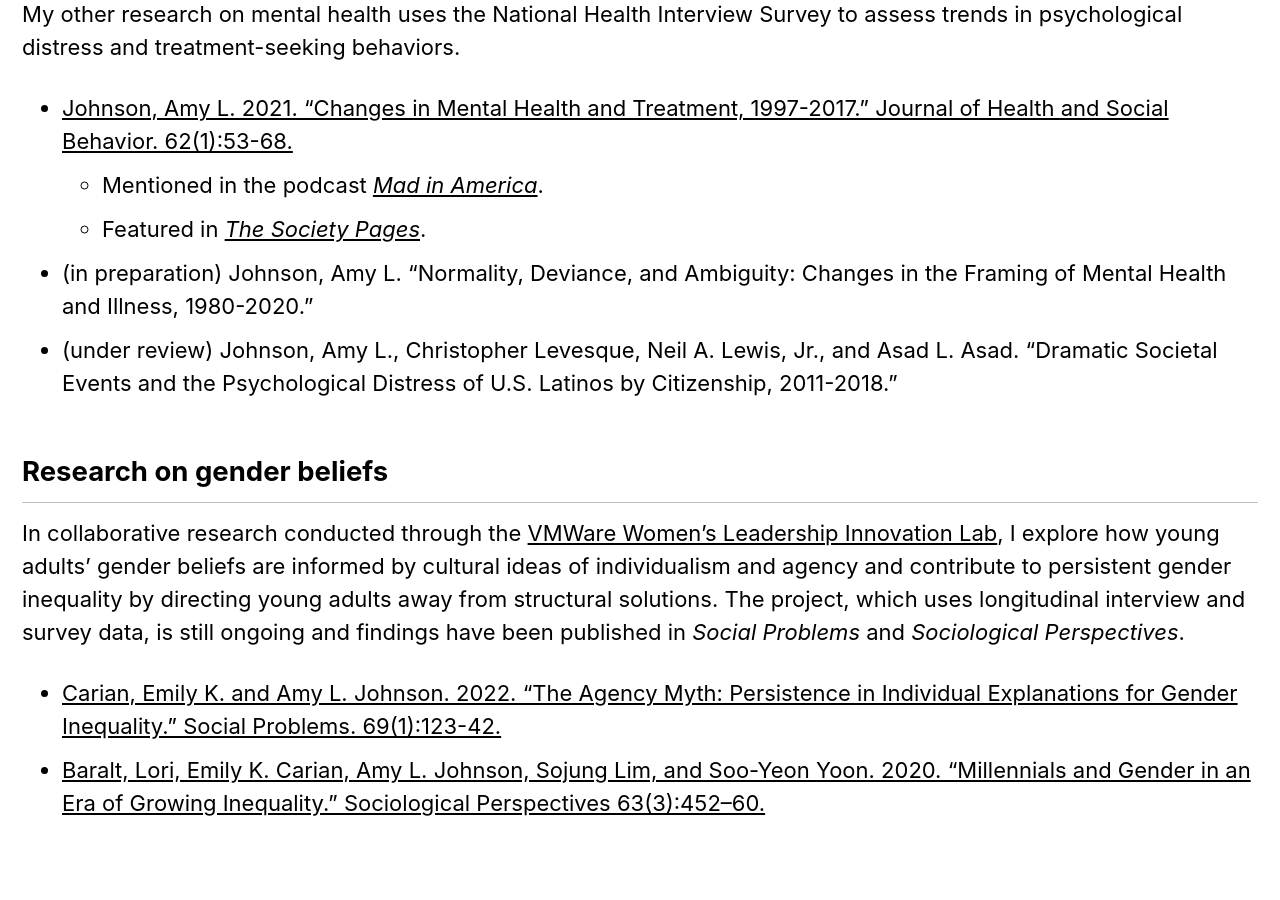
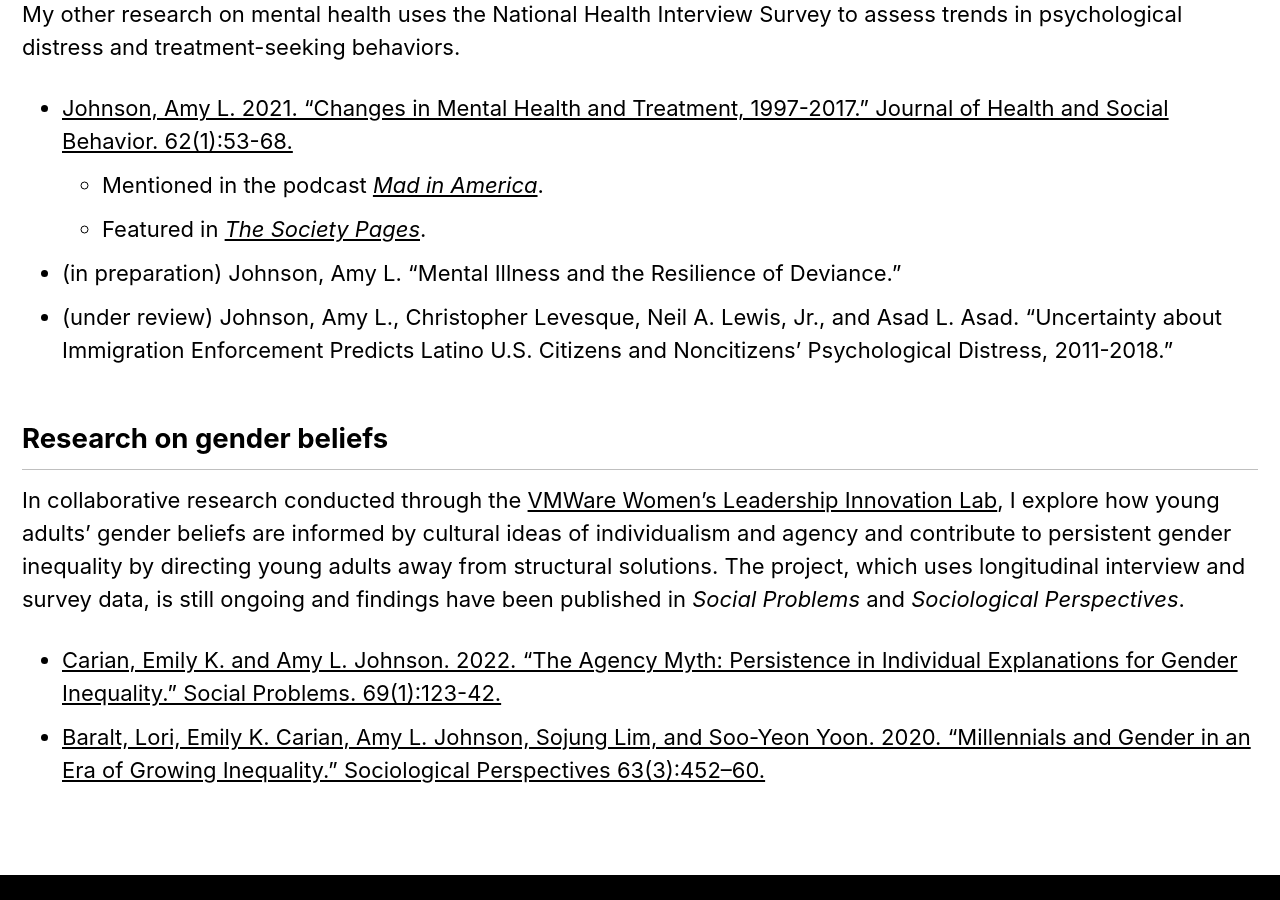
Before and after one commit to aljohnson-soc/aljohnson-soc.github.io, a Jekyll site: the page built from _pages/research.md, in a window 1280 px wide and 900 px high, scrolled down 628 px. Built offline with Jekyll 4.4.1, drawn with Linux system fonts in a browser that asks for light colours; cached includes are drawn as plain includes.

Commit message:
Update research.md

```diff
--- a/_pages/research.md
+++ b/_pages/research.md
@@ -15,8 +15,8 @@ My other research on mental health uses the National Health Interview Survey to
 - [Johnson, Amy L. 2021. “Changes in Mental Health and Treatment, 1997-2017.” Journal of Health and Social Behavior. 62(1):53-68.](https://doi.org/10.1177/0022146520984136)
     - Mentioned in the podcast [*Mad in America*](https://www.madinamerica.com/2022/05/failings-mental-health-dangerous/).
     - Featured in [*The Society Pages*](https://thesocietypages.org/discoveries/2021/03/24/mental-health-treatment-seeking-not-distress-increasing-for-all/).
-- (in preparation) Johnson, Amy L. “Normality, Deviance, and Ambiguity: Changes in the Framing of Mental Health and Illness, 1980-2020.”
-- (under review) Johnson, Amy L., Christopher Levesque, Neil A. Lewis, Jr., and Asad L. Asad. “Dramatic Societal Events and the Psychological Distress of U.S. Latinos by Citizenship, 2011-2018.”
+- (in preparation) Johnson, Amy L. “Mental Illness and the Resilience of Deviance.”
+- (under review) Johnson, Amy L., Christopher Levesque, Neil A. Lewis, Jr., and Asad L. Asad. “Uncertainty about Immigration Enforcement Predicts Latino U.S. Citizens and Noncitizens’ Psychological Distress, 2011-2018.”
 
 ## Research on gender beliefs
 
```
